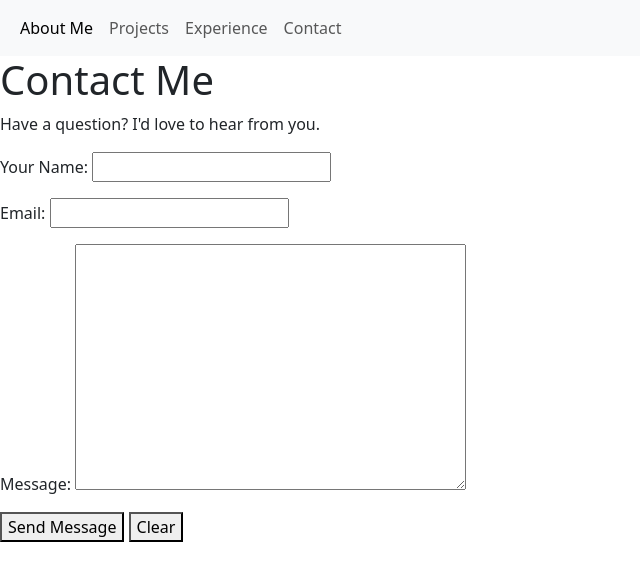
After one commit to jonmaso-hash/portfolio-project, a Django app: page /contact/ in a window 1280 px wide. The commit adds this page. Shown: the top 581 px of the page, without its empty margins (0-640 px from the left). Run offline with Django 5.2, Linux system fonts and the light colour scheme.

Commit message:
3rd assignment

```diff
--- /dev/null
+++ b/pages/forms.py
@@ -0,0 +1,6 @@
+from django import forms
+
+class contactForm(forms.Form):
+    name = forms.CharField(max_length=50, label='Your Name')
+    email = forms.EmailField()
+    message = forms.CharField(widget= forms.Textarea)
--- a/pages/urls.py
+++ b/pages/urls.py
@@ -4,4 +4,5 @@ from pages import views #importing views.py from the pages app
 urlpatterns = [
     path('', views.about_me_view, name='about_me'),
     path('experince', views.experince, name='experince'),
+    path('contact/', views.contact_view, name= 'contact'),
 ]
--- a/pages/views.py
+++ b/pages/views.py
@@ -1,4 +1,6 @@
 from django.shortcuts import render
+from .forms import contactForm
+from django.core.mail import send_mail
 
 # Create your views here.
 def about_me_view(request):
@@ -6,3 +8,45 @@ def about_me_view(request):
 
 def experince(request):
     return render(request, 'pages/experince.html')
+
+def contact_view(request):
+    return render(request, 'pages/contact.html')
+
+def contact_view(request):
+    # means the from is submitted an not empty
+    # to send email
+    if request.method == 'POST':
+        form = contactForm(request.POST)
+        #collect the data from teh form and send email
+        if form.is_valid():
+            name = form.cleaned_data['name']
+            email = form.cleaned_data['email']
+            message = form.cleaned_data['message']
+
+            #Build the full email content
+            message_body =(
+                f'You have a new email from your portfolio \n'
+                f'Name: {name} \n'
+                f'Email: {email} \n'
+                f'Message: {message} \n'
+            )
+            try:
+                # Send the email using Django's send_mail function
+                send_mail(
+                    "Email From Portfolio", #subject
+                    message_body, #message
+                    email, #from email
+                    ['jonmaso@gmail.com'],
+                )
+                form = contactForm()
+                return render(request, 'pages/contact.html', {'form': form})
+            except Exception as e:
+                print(f'Error sending email: {e}')
+                return render(request, 'pages/contact.html', {'form': form})
+            else:
+                print ("Form is not valid")
+                print (form.errors)
+                return render(request, 'pages/contact.html', {'form': form})
+    else:
+        form = contactForm()
+        return render(request, 'pages/contact.html', {'form': form})
--- a/templates/base.html
+++ b/templates/base.html
@@ -29,7 +29,7 @@
          <a class="nav-link" href="{% url 'experince' %}">Experience</a>
         </li>
          <li class="nav-item">
-          <a class="nav-link" href="#">Contact</a>
+          <a class="nav-link" href="{% url 'contact' %}"S>Contact</a>
         </li>
       </ul>
     </div>
--- /dev/null
+++ b/templates/pages/contact.html
@@ -0,0 +1,23 @@
+{% extends 'base.html' %}
+{% load static %}
+{% block title %} Contact {% endblock title %}
+
+{% block content %}
+<div class="contact-container">
+    <section class="contact-card">
+        <h1>Contact Me</h1>
+        <p class="contact-subtitle">Have a question? I'd love to hear from you.</p>
+
+        <form id="contactForm" method="POST">
+            {% csrf_token %}
+            <div class="form-fields">
+                {{ form.as_p }}
+            </div>
+            <div class="form-actions">
+                <button type="submit" class="btn-send">Send Message</button>
+                <button type="reset" class="btn-reset">Clear</button>
+            </div>
+        </form>
+    </section>
+</div>
+{% endblock content %}
```
Also changed, not shown: config/settings.py (+18 -0 lines), 1 other file.
